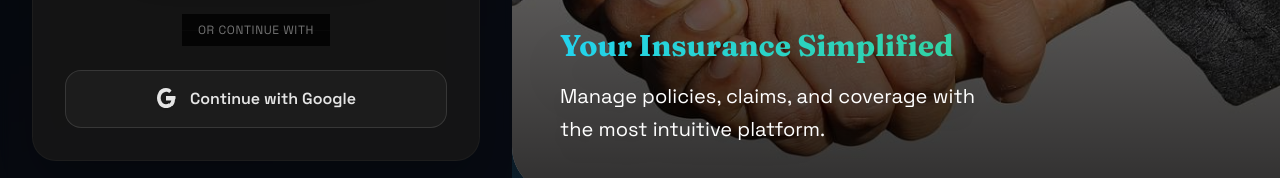
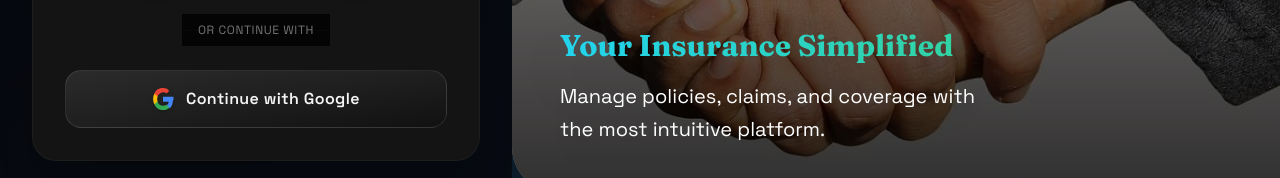
Before and after one commit to bhuvankk428-spec/Insurance_claim_agent, a React (Vite) app: page / in a window 1280 px wide. Shown: the part 607-785 px from the top of the page. Built offline with nearby package versions, Linux system fonts and the light colour scheme; no server answers.

Commit message:
final commit

```diff
--- a/src/components/auth/LoginForm.jsx
+++ b/src/components/auth/LoginForm.jsx
@@ -184,16 +184,54 @@ export default function LoginForm() {
   type="button"
   onClick={handleGoogleLogin}
   disabled={loading}
-            className="group w-full p-4 rounded-2xl bg-[#1f1f1f]/80 hover:bg-[#2a2a2a]/80 backdrop-blur-sm border border-neutral-600/50 hover:border-neutral-500/70 transition-all duration-300 hover:shadow-xl hover:scale-[1.02] active:scale-[0.98] disabled:opacity-50 flex items-center justify-center gap-3 text-neutral-200 hover:text-neutral-100"
+  className="
+    group relative w-full p-4 rounded-2xl
+    bg-gradient-to-br from-[#2b2b2b] via-[#1f1f1f] to-[#111]
+    hover:from-[#323232] hover:via-[#252525] hover:to-[#141414]
+    backdrop-blur-md
+    border border-white/10 hover:border-white/20
+    transition-all duration-300 ease-out
+    hover:shadow-[0_0_35px_rgba(255,255,255,0.12)]
+    hover:scale-[1.03] active:scale-[0.97]
+    disabled:opacity-50 disabled:cursor-not-allowed
+    flex items-center justify-center gap-3
+    text-neutral-100
+  "
 >
-            <svg width="22" height="22" fill="currentColor" className="drop-shadow-sm group-hover:scale-110 transition-transform">
-              <path d="M19.6 10.2c0-.7-.1-1.5-.2-2.2H10v4.4h5.3c-.2 1.2-.8 2.3-1.8 3.1v2.6h2.9c1.6-1.5 2.5-3.7 2.5-6z" />
-              <path d="M10 20c2.4 0 4.4-.8 5.8-2.1l-2.9-2.6c-.8.6-1.9.9-2.9.9-2.3 0-4.2-1.6-4.8-3.8H2.1v2.4C3.6 18.5 6.6 20 10 20z" />
-              <path d="M5.2 12.4C4.9 11.6 4.7 10.8 4.7 10s.2-1.6.4-2.4V5.2H2.1C1.4 6.6 1 8.2 1 10s.4 3.4 1.1 4.8l2.9-2.4z" />
-              <path d="M10 3.8c1.3 0 2.4.4 3.2 1.3l2.3-2.3C15.1 1.1 12.7 0 10 0 6.6 0 3.6 1.5 2.1 5.2l2.9 2.4C5.7 6.1 7.7 3.8 10 3.8z" />
+  {/* glow ring */}
+  <div
+    className="
+      absolute inset-0 rounded-2xl
+      opacity-0 group-hover:opacity-100
+      transition-opacity duration-300
+      bg-gradient-to-r from-red-500/10 via-yellow-500/10 to-blue-500/10
+      blur-xl
+    "
+  />
+
+  {/* content */}
+  <svg
+    width="22"
+    height="22"
+    viewBox="0 0 20 20"
+    className="
+      relative z-10
+      drop-shadow
+      transition-transform duration-300
+      group-hover:scale-110
+    "
+  >
+    <path fill="#4285F4" d="M19.6 10.2c0-.7-.1-1.5-.2-2.2H10v4.4h5.3c-.2 1.2-.8 2.3-1.8 3.1v2.6h2.9c1.6-1.5 2.5-3.7 2.5-6z"/>
+    <path fill="#34A853" d="M10 20c2.4 0 4.4-.8 5.8-2.1l-2.9-2.6c-.8.6-1.9.9-2.9.9-2.3 0-4.2-1.6-4.8-3.8H2.1v2.4C3.6 18.5 6.6 20 10 20z"/>
+    <path fill="#FBBC05" d="M5.2 12.4C4.9 11.6 4.7 10.8 4.7 10s.2-1.6.4-2.4V5.2H2.1C1.4 6.6 1 8.2 1 10s.4 3.4 1.1 4.8l2.9-2.4z"/>
+    <path fill="#EA4335" d="M10 3.8c1.3 0 2.4.4 3.2 1.3l2.3-2.3C15.1 1.1 12.7 0 10 0 6.6 0 3.6 1.5 2.1 5.2l2.9 2.4C5.7 6.1 7.7 3.8 10 3.8z"/>
   </svg>
-            <span className="font-semibold text-sm sm:text-base">Continue with Google</span>
+
+  <span className="relative z-10 font-semibold text-sm sm:text-base tracking-wide">
+    Continue with Google
+  </span>
 </button>
+
         </div>
       </div>
 
```
Lines whose indentation alone changed are shown as unchanged.
